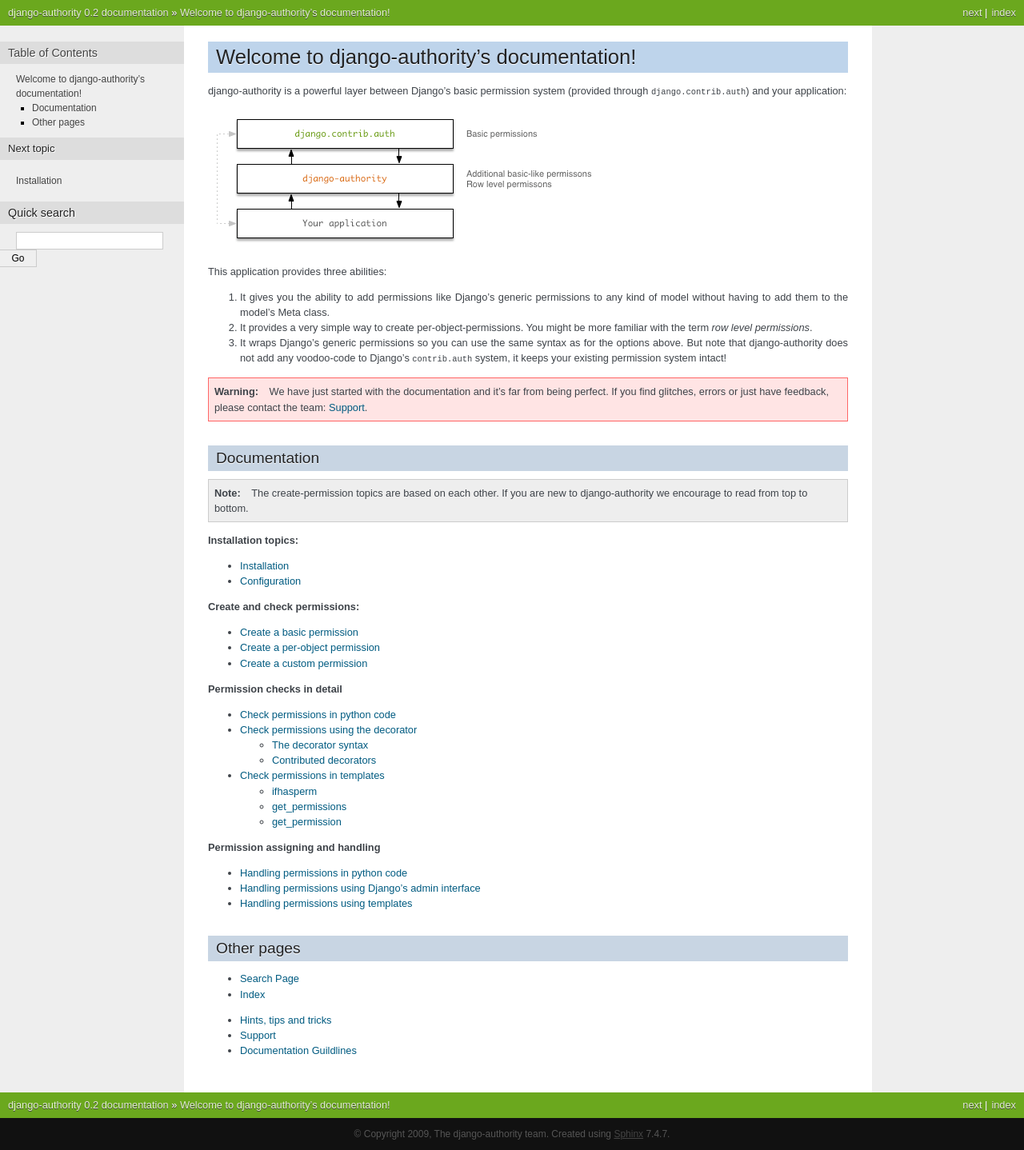
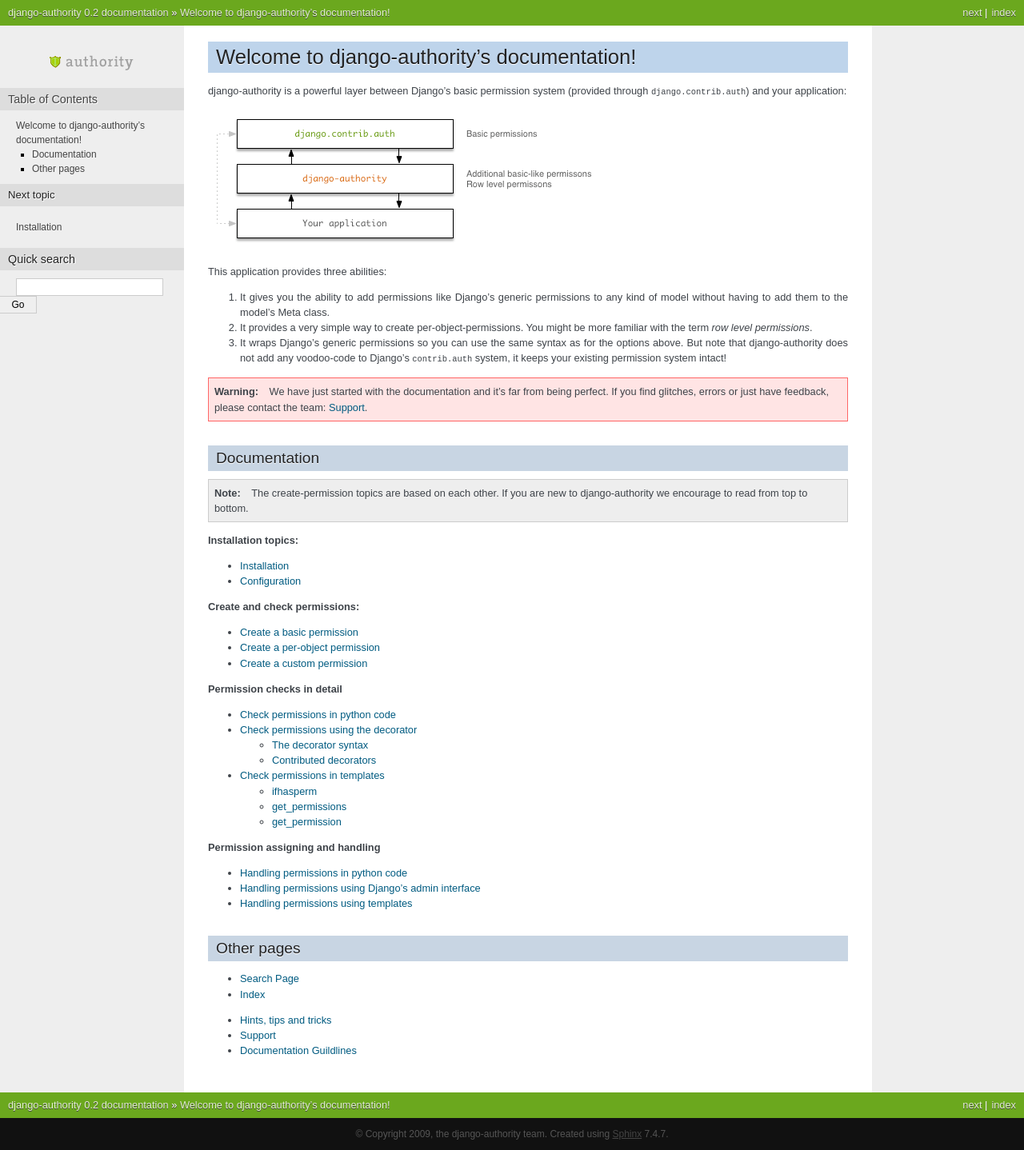
Before and after one commit to jazzband/django-authority, a Sphinx documentation site: the page built from docs/index.txt, in a window 1280 px wide. Shown: the whole page at 80% size. Built offline with Sphinx 7.4.7, drawn with Linux system fonts in a browser that asks for light colours.

Commit message:
Docs: Added the logo to the topleft sidebar. Text is now converted with smartypants.

```diff
--- a/docs/conf.py
+++ b/docs/conf.py
@@ -17,6 +17,7 @@
 # add these directories to sys.path here. If the directory is relative to the
 # documentation root, use os.path.abspath to make it absolute, like shown here.
 #sys.path.append(os.path.abspath('.'))
+#sys.path.append(os.path.join(os.path.dirname(__file__), '../src/'))
 
 # -- General configuration -----------------------------------------------------
 
@@ -38,7 +39,7 @@
 
 # General information about the project.
 project = u'django-authority'
-copyright = u'2009, The django-authority team'
+copyright = u'2009, the django-authority team'
 
 # The version info for the project you're documenting, acts as replacement for
 # |version| and |release|, also used in various other places throughout the
@@ -111,7 +112,7 @@
 
 # The name of an image file (relative to this directory) to place at the top
 # of the sidebar.
-#html_logo = None
+html_logo = '.static/logo.png'
 
 # The name of an image file (within the static path) to use as favicon of the
 # docs.  This file should be a Windows icon file (.ico) being 16x16 or 32x32
@@ -129,7 +130,7 @@
 
 # If true, SmartyPants will be used to convert quotes and dashes to
 # typographically correct entities.
-#html_use_smartypants = True
+html_use_smartypants = True
 
 # Custom sidebar templates, maps document names to template names.
 #html_sidebars = {}
@@ -139,10 +140,10 @@
 #html_additional_pages = {}
 
 # If false, no module index is generated.
-#html_use_modindex = True
+html_use_modindex = True
 
 # If false, no index is generated.
-#html_use_index = True
+html_use_index = True
 
 # If true, the index is split into individual pages for each letter.
 #html_split_index = False
```
Also changed, not shown: docs/.static/logo.png (added).
